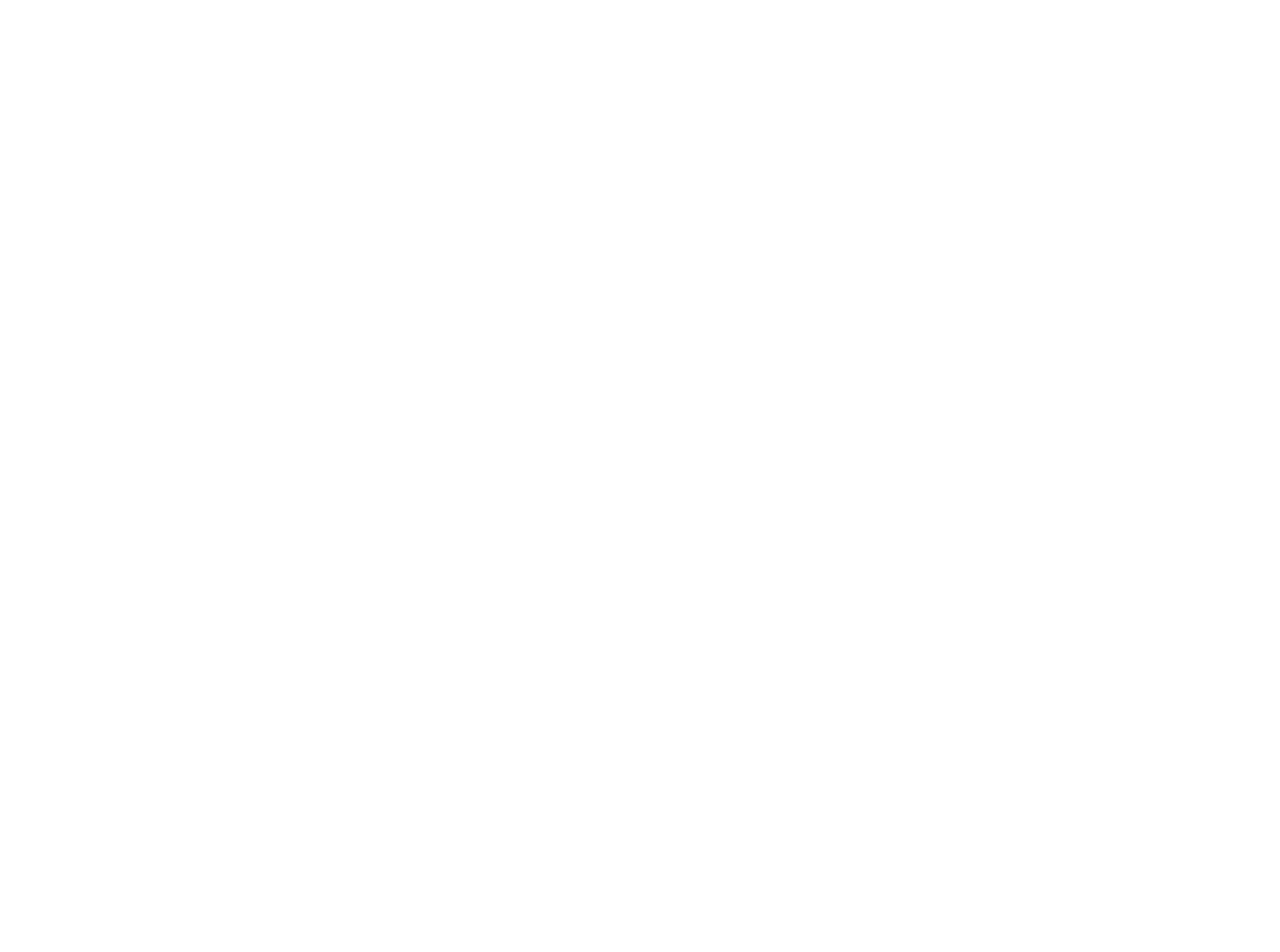
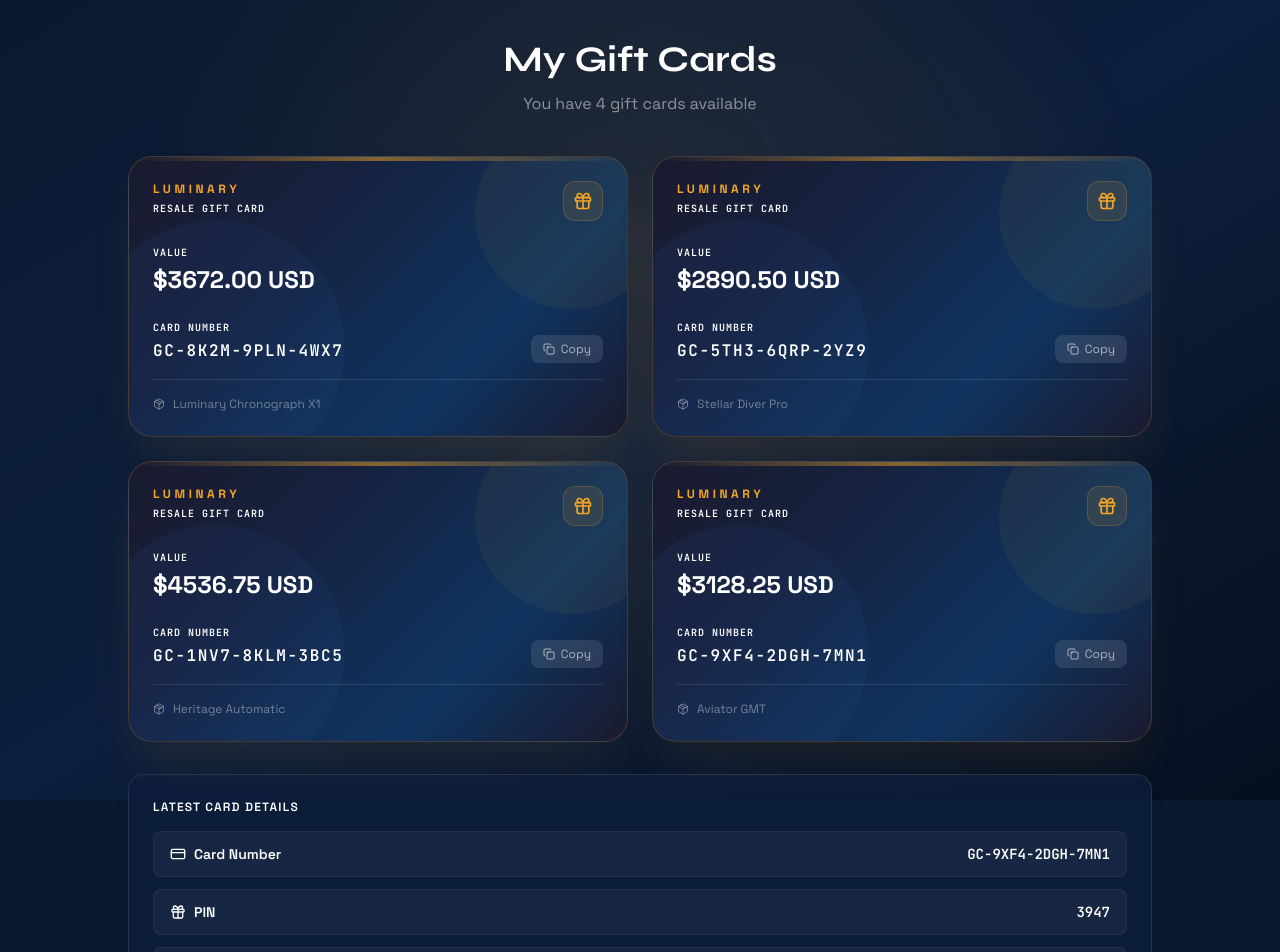
Before and after one commit to nehasirsat/ResaleMarketplace, a React (Vite) app: page /my-giftcards in a window 1280 px wide. Before the commit this address had no page. Shown: the top 952 px of the page. Before the commit the page ends 800 px from the top, so only its background shows below. Built offline with nearby package versions, Linux system fonts and the light colour scheme.

Commit message:
create new page for my gift cards and show mock gift cards

```diff
--- a/src/App.tsx
+++ b/src/App.tsx
@@ -9,6 +9,7 @@
 import SaleConfirmation from "@/pages/SaleConfirmation";
 import ListingPending from "@/pages/ListingPending";
 import GiftCardScreen from "@/pages/GiftCardScreen";
+import MyGiftCards from "@/pages/MyGiftCards";
 import SaleStatus from "@/pages/SaleStatus";
 
 import MarketplaceHome from "@/pages/MarketplaceHome";
@@ -31,6 +32,7 @@
           <Route path="/redirect" element={<RedirectScreen />} />
           <Route path="/sale-status" element={<SaleStatus />} />
           <Route path="/giftcard" element={<GiftCardScreen />} />
+          <Route path="/my-giftcards" element={<MyGiftCards />} />
           <Route path="/past-orders" element={<ProductPage />} />
 
           {/* Marketplace-side routes (post-login) */}
--- a/src/pages/MarketplaceHome.tsx
+++ b/src/pages/MarketplaceHome.tsx
@@ -158,7 +158,7 @@
                     <span className="pointer-events-none">My Orders</span>
                   </button>
                   <button
-                    onClick={() => navigate("/giftcard")}
+                    onClick={() => navigate("/my-giftcards")}
                     className="flex items-center gap-3 w-full px-4 py-3 text-sm text-white/70 hover:text-white hover:bg-white/10 rounded-lg transition"
                   >
                     <Gift className="w-4 h-4 text-[#F5A623] pointer-events-none" />
--- /dev/null
+++ b/src/pages/MyGiftCards.tsx
@@ -0,0 +1,218 @@
+import { useState, useEffect } from "react";
+import { useNavigate } from "react-router-dom";
+import { Gift, Copy, Check, Calendar, CreditCard, Home, ShoppingBag, Package } from "lucide-react";
+
+// Mock gift cards data
+const mockGiftCards = [
+  {
+    code: "GC-8K2M-9PLN-4WX7",
+    pin: "7392",
+    expiryDate: "December 2027",
+    amount: 3672.00,
+    productName: "Luminary Chronograph X1",
+    issuedDate: "2026-04-15",
+    corrId: "CORR-001"
+  },
+  {
+    code: "GC-5TH3-6QRP-2YZ9",
+    pin: "4851",
+    expiryDate: "January 2028",
+    amount: 2890.50,
+    productName: "Stellar Diver Pro",
+    issuedDate: "2026-03-22",
+    corrId: "CORR-002"
+  },
+  {
+    code: "GC-1NV7-8KLM-3BC5",
+    pin: "6204",
+    expiryDate: "November 2027",
+    amount: 4536.75,
+    productName: "Heritage Automatic",
+    issuedDate: "2026-02-10",
+    corrId: "CORR-003"
+  },
+  {
+    code: "GC-9XF4-2DGH-7MN1",
+    pin: "3947",
+    expiryDate: "October 2027",
+    amount: 3128.25,
+    productName: "Aviator GMT",
+    issuedDate: "2026-01-18",
+    corrId: "CORR-004"
+  }
+];
+
+export default function MyGiftCards() {
+  const navigate = useNavigate();
+  const [visible, setVisible] = useState(false);
+  const [copiedIndex, setCopiedIndex] = useState<number | null>(null);
+
+  useEffect(() => {
+    const t = setTimeout(() => setVisible(true), 50);
+    return () => clearTimeout(t);
+  }, []);
+
+  function handleCopy(code: string, index: number) {
+    navigator.clipboard.writeText(code);
+    setCopiedIndex(index);
+    setTimeout(() => setCopiedIndex(null), 2000);
+  }
+
+  const giftCards = mockGiftCards;
+  const hasGiftCards = giftCards.length > 0;
+
+  return (
+    <div
+      className={`min-h-screen bg-[#0A1931] transition-opacity duration-500 ${visible ? "opacity-100" : "opacity-0"}`}
+    >
+      <div className="fixed inset-0 bg-gradient-to-br from-[#0A1931] via-[#0d1f3c] to-[#060f1f] pointer-events-none" />
+      <div
+        className="fixed inset-0 pointer-events-none opacity-10"
+        style={{
+          backgroundImage: "radial-gradient(circle at 50% 30%, #F5A623 0%, transparent 60%)",
+        }}
+      />
+
+      <div className="relative z-10 pt-10 pb-16 px-4 sm:px-6 lg:px-8">
+        <div className="max-w-5xl mx-auto">
+          {/* Header */}
+          <div className="text-center mb-10">
+            <h1
+              className="text-3xl sm:text-4xl font-bold text-white mb-3"
+              style={{ fontFamily: "'Syne', sans-serif" }}
+            >
+              My Gift Cards
+            </h1>
+            <p className="text-white/50 text-base">
+              You have {giftCards.length} gift card{giftCards.length > 1 ? 's' : ''} available
+            </p>
+          </div>
+
+          {/* Gift Cards Grid */}
+          <div className="grid grid-cols-1 md:grid-cols-2 gap-6 mb-8">
+            {giftCards.map((card, index) => (
+              <div
+                key={index}
+                className="relative overflow-hidden rounded-3xl shadow-2xl shadow-[#F5A623]/10"
+                style={{
+                  background: "linear-gradient(135deg, #1a1a2e 0%, #16213e 30%, #0f3460 70%, #1a1a2e 100%)",
+                  border: "1px solid rgba(245,166,35,0.2)",
+                }}
+              >
+                {/* Decorative background */}
+                <div className="absolute inset-0 overflow-hidden">
+                  <div className="absolute -top-10 -right-10 w-48 h-48 rounded-full bg-[#F5A623]/5" />
+                  <div className="absolute -bottom-10 -left-10 w-64 h-64 rounded-full bg-blue-500/5" />
+                  <div className="absolute top-0 left-0 right-0 h-1 bg-gradient-to-r from-transparent via-[#F5A623]/50 to-transparent" />
+                </div>
+
+                <div className="relative p-6">
+                  <div className="flex items-start justify-between mb-6">
+                    <div>
+                      <div
+                        className="text-[#F5A623] text-xs font-bold tracking-[0.3em] mb-1"
+                        style={{ fontFamily: "'Space Grotesk', sans-serif" }}
+                      >
+                        LUMINARY
+                      </div>
+                      <div
+                        className="text-white text-[10px] tracking-widest font-semibold"
+                        style={{ fontFamily: "'JetBrains Mono', monospace" }}
+                      >
+                        RESALE GIFT CARD
+                      </div>
+                    </div>
+                    <div className="w-10 h-10 rounded-xl bg-[#F5A623]/10 border border-[#F5A623]/20 flex items-center justify-center">
+                      <Gift className="w-5 h-5 text-[#F5A623]" />
+                    </div>
+                  </div>
+
+                  <div className="mb-6">
+                    <div className="text-white text-[10px] tracking-widest mb-1 font-semibold" style={{ fontFamily: "'JetBrains Mono', monospace" }}>
+                      VALUE
+                    </div>
+                    <div className="text-2xl font-bold text-white">
+                      ${card.amount.toFixed(2)} USD
+                    </div>
+                  </div>
+
+                  <div className="flex items-end justify-between">
+                    <div className="flex-1">
+                      <div className="text-white text-[10px] tracking-widest mb-1 font-semibold" style={{ fontFamily: "'JetBrains Mono', monospace" }}>
+                        CARD NUMBER
+                      </div>
+                      <div
+                        className="text-white text-base font-semibold tracking-widest"
+                        style={{ fontFamily: "'JetBrains Mono', monospace" }}
+                      >
+                        {card.code}
+                      </div>
+                    </div>
+                    <button
+                      onClick={() => handleCopy(card.code, index)}
+                      className="flex items-center gap-1.5 bg-white/10 hover:bg-white/20 rounded-lg px-3 py-1.5 text-white/60 text-xs transition-all duration-200"
+                    >
+                      {copiedIndex === index ? <Check className="w-3 h-3 text-green-400" /> : <Copy className="w-3 h-3" />}
+                      {copiedIndex === index ? "Copied!" : "Copy"}
+                    </button>
+                  </div>
+
+                  {/* Product name */}
+                  <div className="mt-4 pt-4 border-t border-white/10">
+                    <div className="flex items-center gap-2 text-white/40 text-xs">
+                      <Package className="w-3 h-3" />
+                      <span>{card.productName}</span>
+                    </div>
+                  </div>
+                </div>
+              </div>
+            ))}
+          </div>
+
+          {/* Card Details Section - Show for most recent card */}
+          {hasGiftCards && giftCards[giftCards.length - 1] && (
+            <div className="bg-[#0d1f3c]/80 border border-white/10 rounded-2xl p-6 mb-8 shadow-xl">
+              <h2
+                className="text-xs font-semibold text-white tracking-widest uppercase mb-4"
+                style={{ fontFamily: "'Space Grotesk', sans-serif" }}
+              >
+                Latest Card Details
+              </h2>
+              <div className="space-y-3">
+                {[
+                  { icon: <CreditCard className="w-4 h-4" />, label: "Card Number", value: giftCards[giftCards.length - 1].code },
+                  { icon: <Gift className="w-4 h-4" />, label: "PIN", value: giftCards[giftCards.length - 1].pin },
+                  { icon: <Calendar className="w-4 h-4" />, label: "Valid Until", value: giftCards[giftCards.length - 1].expiryDate },
+                  { icon: <ShoppingBag className="w-4 h-4" />, label: "Redeemable At", value: "Any LUMINARY Retailer" },
+                ].map((item) => (
+                  <div key={item.label} className="flex items-center justify-between py-3 px-4 bg-white/5 rounded-lg border border-white/5">
+                    <div className="flex items-center gap-2 text-white">
+                      {item.icon}
+                      <span className="text-sm font-semibold">{item.label}</span>
+                    </div>
+                    <span
+                      className="text-white text-sm font-semibold"
+                      style={item.label === "Card Number" || item.label === "PIN" ? { fontFamily: "'JetBrains Mono', monospace" } : {}}
+                    >
+                      {item.value}
+                    </span>
+                  </div>
+                ))}
+              </div>
+            </div>
+          )}
+
+          {/* Back to Shop */}
+          <button
+            onClick={() => navigate("/")}
+            className="w-full flex items-center justify-center gap-2 border border-[#F5A623]/20 bg-[#F5A623]/5 hover:bg-[#F5A623]/10 rounded-xl py-3.5 text-[#F5A623] font-semibold transition-all duration-200"
+            style={{ fontFamily: "'Space Grotesk', sans-serif" }}
+          >
+            <Home className="w-4 h-4" />
+            Back to Shop
+          </button>
+        </div>
+      </div>
+    </div>
+  );
+}
--- a/src/pages/ProductPage.tsx
+++ b/src/pages/ProductPage.tsx
@@ -92,7 +92,7 @@
             </div>
             <div className="relative">
               <button
-                onClick={() => navigate("/marketplace-home")}
+                onClick={() => navigate("/")}
                 className="flex items-center gap-2 bg-white/5 border border-white/10 rounded-xl px-3 py-2 hover:bg-white/10 transition text-white/60 hover:text-white"
               >
                 <Home className="w-4 h-4" />
```
